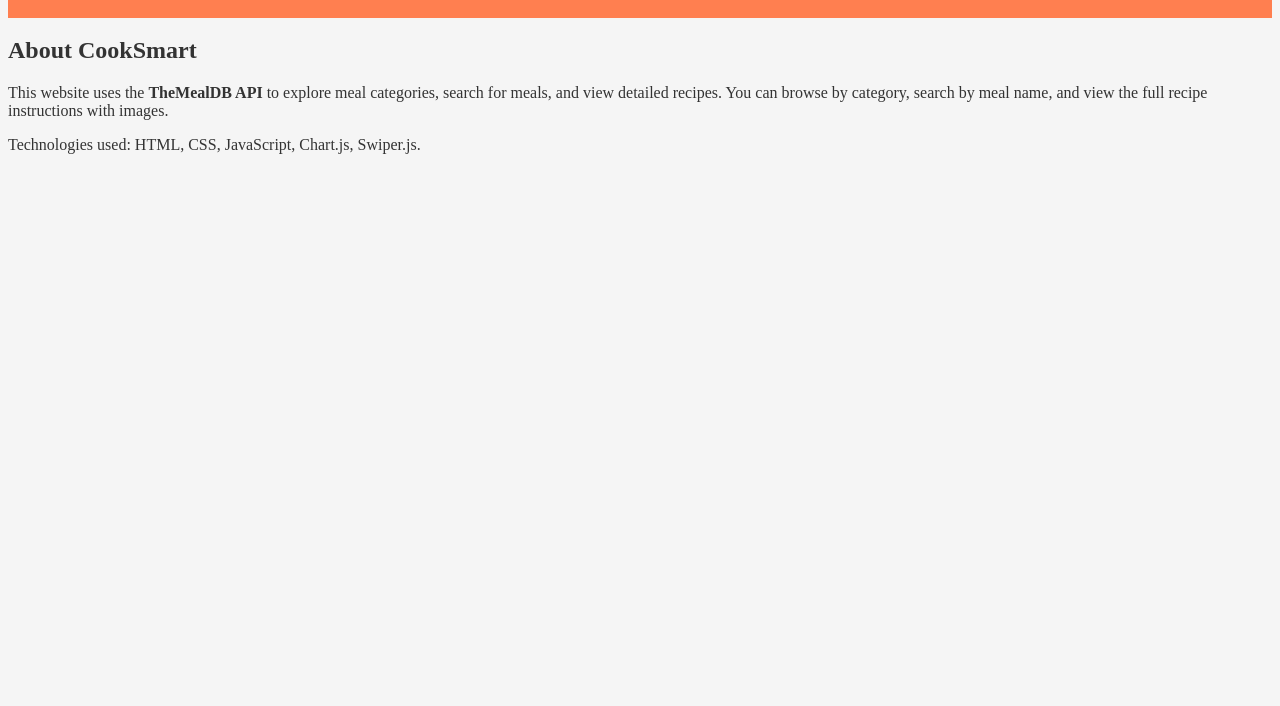
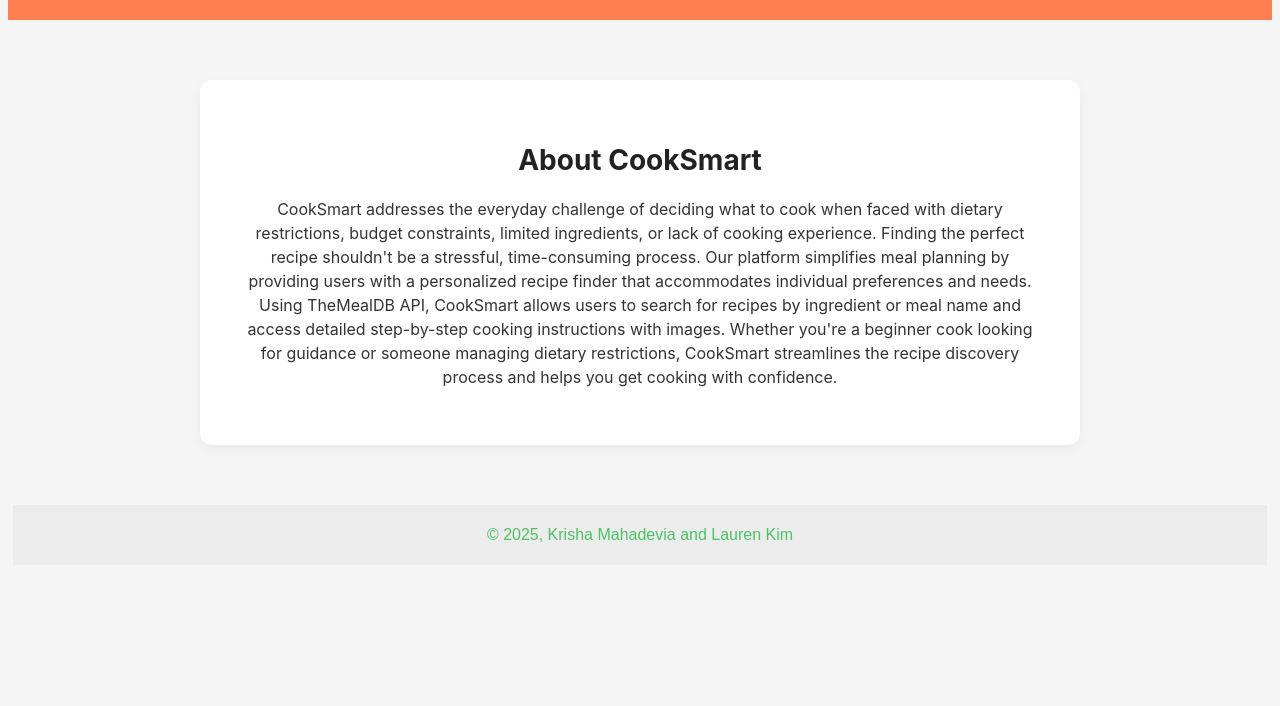
Before and after one commit to mkrisha1/INST377-Final-Project, a website: page about.html in a window 1280 px wide. Shown: the part 94-800 px from the top of the page. Drawn offline with Linux system fonts and the light colour scheme.

Commit message:
Modified about page and style

```diff
--- a/about.html
+++ b/about.html
@@ -2,6 +2,32 @@
 <head>
   <title>CookSmart About</title>
   <link rel="stylesheet" href="style.css">
+
+  <style>
+    main {
+      max-width: 800px;
+      margin: 60px auto;
+      background-color: #ffffff;
+      padding: 40px;
+      border-radius: 12px;
+      box-shadow: 0 4px 12px rgba(0, 0, 0, 0.05);
+      text-align: center;
+    }
+
+    main h2 {
+      font-size: 28px;
+      margin-bottom: 20px;
+      color: #222;
+    }
+
+    main p {
+      margin-bottom: 16px;
+      font-size: 16px;
+      line-height: 1.5;
+    }
+</style>
+
+
 </head>
 <body>
   <header>
@@ -16,10 +42,18 @@
 
   <main>
     <h2>About CookSmart</h2>
-    <p>This website uses the <strong>TheMealDB API</strong> to explore meal categories, search for meals, and view detailed recipes.
-      You can browse by category, search by meal name, and view the full recipe instructions with images.</p>
-    <p>Technologies used: HTML, CSS, JavaScript, Chart.js, Swiper.js.</p>
+    <p>CookSmart addresses the everyday challenge of deciding what to cook when faced with dietary restrictions,
+      budget constraints, limited ingredients, or lack of cooking experience. Finding the perfect recipe shouldn't
+      be a stressful, time-consuming process. Our platform simplifies meal planning by providing users with a
+      personalized recipe finder that accommodates individual preferences and needs. Using TheMealDB API, CookSmart
+      allows users to search for recipes by ingredient or meal name and access detailed step-by-step cooking
+      instructions with images. Whether you're a beginner cook looking for guidance or someone managing dietary
+      restrictions, CookSmart streamlines the recipe discovery process and helps you get cooking with confidence.</p>
   </main>
+
+  <footer id="footer">
+    <p> &copy; 2025, Krisha Mahadevia and Lauren Kim</p>
+  </footer>
 
 
 </body>
--- a/style.css
+++ b/style.css
@@ -1,4 +1,5 @@
 body {
+  font-family: "Inter", Arial, sans-serif;
   background: #f5f5f5;
   color: #333;
 }
@@ -28,6 +29,16 @@
 
 nav a:hover {
   text-decoration: underline;
+}
+
+#footer {
+  text-align: center;
+  background-color: rgb(236, 236, 236);
+  color:rgb(73, 196, 98);
+  padding: 5px;
+  margin: 5px;
+  clear:both;
+  font-family: Arial;
 }
 
 #meals-section,
```
